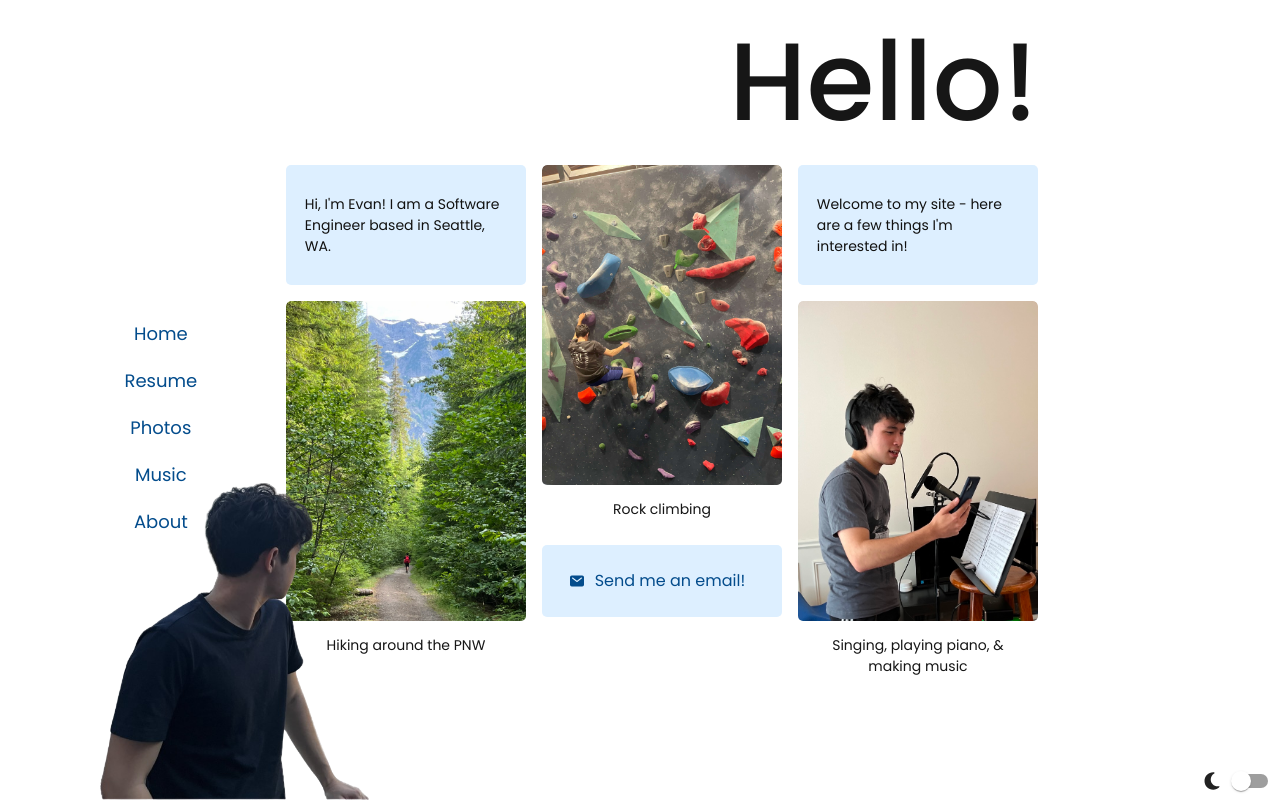
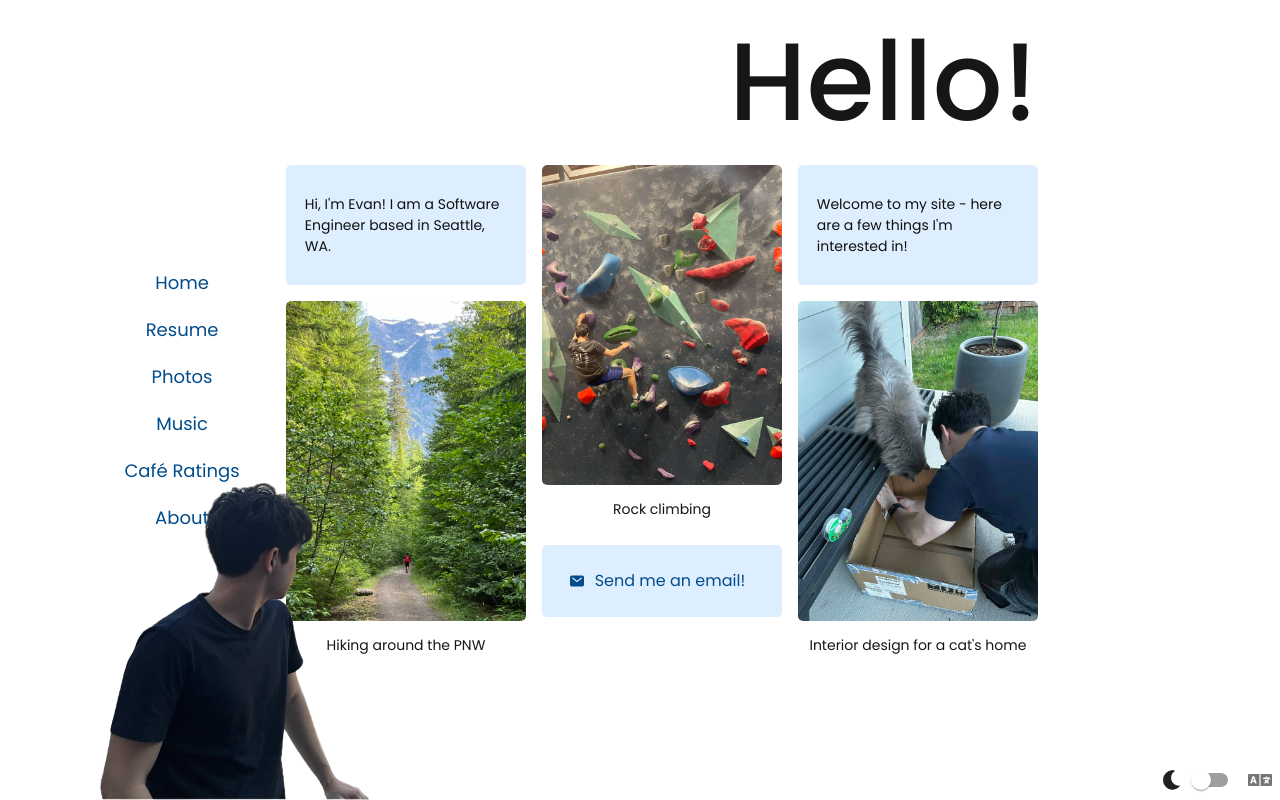
Before and after one commit to jinevang/personal-site, a React (Create React App) app: page / in a window 1280 px wide. Built offline with nearby package versions, Linux system fonts and the light colour scheme.

Commit message:
Add new picture, reducers, and mandarin localization

```diff
--- a/src/App.js
+++ b/src/App.js
@@ -4,7 +4,7 @@ import { BrowserRouter, Route, Routes } from 'react-router-dom';
 import AppRouter from 'config/Routes';
 // Components
 import NavBar from 'components/NavBar';
-import { Box, CssBaseline, Switch, ThemeProvider, useMediaQuery, useTheme } from '@mui/material';
+import { Box, CssBaseline, IconButton, Switch, ThemeProvider, useMediaQuery, useTheme } from '@mui/material';
 
 // Styles
 import { StyledCenter } from 'styles/basic-styles';
@@ -14,48 +14,16 @@ import PageWrapper from 'components/PageWrapper';
 import { darkTheme, getTheme, lightTheme, theme } from 'styles/BasicTheme';
 import { FaMoon } from 'react-icons/fa6';
 import { store } from 'api/store';
-import { Provider } from 'react-redux';
+import { Provider, useDispatch } from 'react-redux';
+import { useAppSelector } from 'hooks/app';
+import { FaLanguage } from 'react-icons/fa';
+import { setLanguage } from 'reducers';
+import MainContainer from 'pages/MainContainer';
 
 function App() {
-  const prefersDarkMode = useMediaQuery('(prefers-color-scheme: dark)');
-
-  const [darkMode, setDarkMode] = useState(() => {
-    const savedMode = localStorage.getItem('darkMode');
-
-    if(!savedMode) {
-      return prefersDarkMode.toString() === 'true';
-    }
-
-    return savedMode ? JSON.parse(savedMode) : false;
-  });
-
-  const handleThemeChange = () => {
-    const newMode = !darkMode;
-    setDarkMode(newMode);
-    localStorage.setItem('darkMode', JSON.stringify(newMode));
-  };
-
-  const isMobile = useMediaQuery(theme.breakpoints.down('lg'));
-
   return (
     <Provider store={store}>
-
-    <ThemeProvider theme={getTheme(darkMode ? 'dark' : 'light')}>
-      <CssBaseline/>
-      <PageWrapper>
-        <BrowserRouter>
-          <NavBar/>
-          <Box sx={{display: 'flex', alignItems: 'center', position: 'fixed', right: 0, bottom: 0, zIndex: 1, [theme.breakpoints.down('lg')]: {
-            backgroundColor: theme.palette.info.light, borderRadius: '50px', padding: '1ch', margin: '1ch'
-          }}}><FaMoon aria-label='Switch between light and dark mode' style={{borderRadius: '50px'}}size={20} onClick={handleThemeChange}/>
-          {!isMobile && <Switch aria-label='Switch between light and dark mode' checked={darkMode} onChange={handleThemeChange}/>}
-          </Box>
-          <StyledCenter id='styledCenter'>
-              <AppRouter/>
-          </StyledCenter>
-        </BrowserRouter>
-      </PageWrapper>
-    </ThemeProvider>
+      <MainContainer/>
     </Provider>
 
   );
--- a/src/components/NavBar.tsx
+++ b/src/components/NavBar.tsx
@@ -13,10 +13,13 @@ import { RiComputerLine } from "react-icons/ri";
 import { MdOutlinePhoto } from "react-icons/md";
 import { MdOutlinePerson } from "react-icons/md";
 import { IoMusicalNotes } from "react-icons/io5";
+import { FaCoffee } from "react-icons/fa";
+import { useAppSelector } from "hooks/app";
 
 const StyledNavBar = styled(Toolbar)<{ textcolor?: string; bgcolor?: string }>(
   ({ textcolor, bgcolor }) => ({
     userSelect: "none",
+    height: "100%",
     backgroundColor: "transparent",
     ":active": {
       backgroundColor: "transparent",
@@ -28,10 +31,8 @@ const StyledNavBar = styled(Toolbar)<{ textcolor?: string; bgcolor?: string }>(
       gap: "2ch",
       position: "fixed",
       alignItems: "center",
-
+      justifyContent: "center",
       left: "10ch",
-      top: "40vh",
-      bottom: "50vh",
       width: "fit-content",
       backgroundColor: "transparent",
     },
@@ -87,34 +88,6 @@ const StyledNavBar = styled(Toolbar)<{ textcolor?: string; bgcolor?: string }>(
   })
 );
 
-const navItems = [
-  {
-    label: "Home",
-    href: "/",
-    icon: <VscHome />,
-  },
-  {
-    label: "Resume",
-    href: "/resume",
-    icon: <RiComputerLine />,
-  },
-  {
-    label: "Photos",
-    href: "/photos",
-    icon: <MdOutlinePhoto />,
-  },
-  {
-    label: "Music",
-    href: "/music",
-    icon: <IoMusicalNotes />,
-  },
-  {
-    label: "About",
-    href: "/about",
-    icon: <MdOutlinePerson />,
-  },
-];
-
 const NavBar = () => {
   const navigate = useNavigate();
   const theme = useTheme();
@@ -122,6 +95,41 @@ const NavBar = () => {
   const navToRoute = (route: string) => {
     navigate(route);
   };
+
+  const { language } = useAppSelector((state) => state.general);
+
+  const navItems = [
+    {
+      label: language === 'EN' ? "Home" : '主頁',
+      href: "/",
+      icon: <VscHome />,
+    },
+    {
+      label: language === 'EN' ? "Resume" : '履歷',
+      href: "/resume",
+      icon: <RiComputerLine />,
+    },
+    {
+      label: language === 'EN' ? "Photos" : '照片',
+      href: "/photos",
+      icon: <MdOutlinePhoto />,
+    },
+    {
+      label: language === 'EN' ? "Music" : '音樂',
+      href: "/music",
+      icon: <IoMusicalNotes />,
+    },
+    {
+      label: "Café Ratings",
+      href: "/drinks",
+      icon: <FaCoffee />,
+    },
+    {
+      label: language === 'EN'? "About" : '介紹',
+      href: "/about",
+      icon: <MdOutlinePerson />,
+    },
+  ];
 
   return (
     <StyledNavBar
--- /dev/null
+++ b/src/hooks/app.ts
@@ -0,0 +1,5 @@
+import { AppDispatch, RootState } from 'api/store'
+import { useDispatch, useSelector, useStore } from 'react-redux'
+
+export const useAppDispatch = useDispatch.withTypes<AppDispatch>();
+export const useAppSelector = useSelector.withTypes<RootState>();
--- a/src/pages/AboutPage.tsx
+++ b/src/pages/AboutPage.tsx
@@ -7,6 +7,7 @@ import { Box, Button, List, ListItem, Typography, useTheme } from "@mui/material
 import styled from "@emotion/styled";
 import { theme } from "styles/BasicTheme";
 import { FaGithub, FaLinkedin } from "react-icons/fa";
+import { useAppSelector } from "hooks/app";
 
 const playlists = [
   "5xiUSBjTZa8DZzOLJFMYg8", // jazz & 老歌
@@ -54,6 +55,9 @@ const StyledAbout = styled(Box)<{ linkcolor: string }>(({ linkcolor }) => ({
 }));
 
 const AboutPage = () => {
+
+  const {language} = useAppSelector((state) => state.general);
+
   function seedBasedOnDay(arrLength: number): number {
     const today = new Date().toISOString().split("T")[0];
 
@@ -78,20 +82,20 @@ const AboutPage = () => {
   }, []);
   return (
     <StyledAbout linkcolor={theme.palette.primary.contrastText}>
-      <h1>About</h1>
-      <p>Hi, I&apos;m Evan! I&apos;m a software engineer based in Seattle.</p>
+      <h1>{language === 'EN' ? 'About' : '自我介紹'}</h1>
+      <p>{language === 'EN' ? 'Hi, I\'m Evan! I\'m a software engineer based in Seattle.' : '哈囉！我是Evan，我是位軟體工程師。'}</p>
       <List>
         <ListItem disablePadding>
-          🦦 recently graduated CSSE student from UWB
+          🦦 {language === 'EN' ? 'recently graduated CSSE student from UWB' : '最近從UWB畢業'}
         </ListItem>
-        <ListItem disablePadding>🧑🏻‍💻 full-stack software developer</ListItem>
+        <ListItem disablePadding>🧑🏻‍💻 full-stack {language === 'EN' ? 'software developer' : '軟體工程師'}</ListItem>
         <ListItem disablePadding>
-          🎵 I love playing, making, and listening to music
+          🎵 {language === 'EN' ? 'I love playing, making, and listening to music' : '喜歡做音樂'}
         </ListItem>
-        <ListItem disablePadding>🧗🏻 I love rock climbing and tennis</ListItem>
+        <ListItem disablePadding>🧗🏻 {language === 'EN' ? 'I love rock climbing and tennis' : '我超喜歡攀岩跟打網球'}</ListItem>
         <ListItem disablePadding>
           <span>
-            🎹 take a look at my{" "}
+            🎹 {language === 'EN' ? 'take a look at my' : '看看我的'}{" "}
             <a
               href="https://bit.ly/albumratings"
               target="_blank"
@@ -103,7 +107,7 @@ const AboutPage = () => {
         </ListItem>
         <ListItem disablePadding>
           <span>
-            🧋 take a look at my{" "}
+            🧋 {language === 'EN' ? 'take a look at my' : '看看我的'}{" "}
             <a
               href="https://bit.ly/drinkratings"
               target="_blank"
@@ -115,7 +119,7 @@ const AboutPage = () => {
         </ListItem>
         <ListItem disablePadding>
           <span>
-            🎶 follow me on{" "}
+            🎶 {language === 'EN' ? 'follow me on' : '追蹤我的'}{" "}
             <a
               href="https://open.spotify.com/user/jinsilky?si=758524874766450b"
               target="_blank"
@@ -126,7 +130,7 @@ const AboutPage = () => {
           </span>
         </ListItem>
         <br />
-        In my recent rotation:
+        {language === 'EN' ? 'In my recent rotation:' : '最近在聽的歌和播放清單：'}
         <ListItem disablePadding>
           <iframe
             style={{ borderRadius: "12px", borderColor: "transparent" }}
@@ -141,7 +145,7 @@ const AboutPage = () => {
         </ListItem>
       </List>
       <Typography sx={{ fontFamily: "inherit", fontSize: 20, fontWeight: 600 }}>
-        Links
+        {language === 'EN' ? 'Links' : '連結'}
       </Typography>
       <List
         sx={{
--- a/src/pages/DrinkRatingsPage.tsx
+++ b/src/pages/DrinkRatingsPage.tsx
@@ -1,18 +1,22 @@
 import React, { useEffect, useState } from "react";
 import {
+  Alert,
   Box,
   Chip,
   CircularProgress,
+  IconButton,
   MenuItem,
   Select,
+  Snackbar,
   Typography,
 } from "@mui/material";
 import { useGetPlacesQuery } from "api/apiSlice";
 import { FaBook, FaCoffee } from "react-icons/fa";
-import { FaBurger } from "react-icons/fa6";
+import { FaBurger, FaXmark } from "react-icons/fa6";
 
 import styled from "@emotion/styled";
 import { theme } from "styles/BasicTheme";
+import { useAppSelector } from "hooks/app";
 
 const StyledDrinksPage = styled(Box)({
   [theme.breakpoints.down("lg")]: {
@@ -46,8 +50,9 @@ const DrinkRatingsPage = () => {
   );
   const rows = data?.values.slice(1);
   const header = data?.values[0];
+  const [alertOpen, setAlertOpen] = useState(true);
 
-  console.log(drinkLocationData);
+  const {language} = useAppSelector((state) => state.general);
 
   const handleSort = (e) => {
     setSortStyle(e.target.value);
@@ -123,6 +128,8 @@ const DrinkRatingsPage = () => {
         }}
       >
         <h1>Drink Ratings</h1>
+        {language === 'CN' && <Snackbar color='info' message={'不好意思，這頁還沒完成翻譯！'} action={<IconButton color={'inherit'} onClick={() => setAlertOpen(false)}><FaXmark/></IconButton>} open={alertOpen} anchorOrigin={{vertical: 'top', horizontal: 'center'}} onClose={() => setAlertOpen(false)}/>}
+
         <Select
           sx={{
             height: "5ch",
--- /dev/null
+++ b/src/pages/MainContainer.tsx
@@ -0,0 +1,75 @@
+import React, { useState } from 'react';
+import { Box, CssBaseline, IconButton, Switch, ThemeProvider, useMediaQuery } from "@mui/material"
+import NavBar from "components/NavBar"
+import PageWrapper from "components/PageWrapper"
+import AppRouter from "config/Routes"
+import { FaLanguage, FaMoon } from "react-icons/fa"
+import { BrowserRouter } from "react-router-dom"
+import { StyledCenter } from "styles/basic-styles"
+import { getTheme, theme } from "styles/BasicTheme"
+import { useDispatch } from 'react-redux';
+import { useAppSelector } from 'hooks/app';
+import { setLanguage } from 'reducers';
+
+const MainContainer = () => {
+
+	const prefersDarkMode = useMediaQuery('(prefers-color-scheme: dark)');
+
+	const dispatch = useDispatch();
+
+	const { language } = useAppSelector((state) => state.general);
+
+	const [languageLocal, setLanguageLocal] = useState(language);
+	const [darkMode, setDarkMode] = useState(() => {
+		const savedMode = localStorage.getItem('darkMode');
+
+		if(!savedMode) {
+			return prefersDarkMode.toString() === 'true';
+		}
+
+		return savedMode ? JSON.parse(savedMode) : false;
+	});
+
+
+
+	const handleThemeChange = () => {
+		const newMode = !darkMode;
+		setDarkMode(newMode);
+		localStorage.setItem('darkMode', JSON.stringify(newMode));
+	};
+
+	const isMobile = useMediaQuery(theme.breakpoints.down('lg'));
+
+	return <ThemeProvider theme={getTheme(darkMode ? 'dark' : 'light')}>
+				<CssBaseline/>
+				<PageWrapper>
+					<BrowserRouter>
+						<NavBar/>
+						<Box sx={{
+							display: 'flex',
+							alignItems: 'center',
+							position: 'fixed',
+							right: 0,
+							bottom: 0,
+							zIndex: 1,
+							[theme.breakpoints.down('lg')]: {
+								backgroundColor: theme.palette.info.light,
+								borderRadius: '50px',
+								padding: '1ch',
+								margin: '1ch'
+							}}}
+						>
+							<FaMoon aria-label='Switch between light and dark mode' style={{borderRadius: '50px'}}size={20} onClick={handleThemeChange}/>
+							{!isMobile && <Switch aria-label='Switch between light and dark mode' checked={darkMode} onChange={handleThemeChange}/>}
+								<IconButton onClick={() => {console.log(languageLocal); dispatch(setLanguage(languageLocal === 'EN' ? 'CN' : 'EN')); setLanguageLocal(languageLocal === 'EN' ? 'CN' : 'EN');}}><FaLanguage/></IconButton>
+						</Box>
+
+						<StyledCenter id='styledCenter'>
+								<AppRouter/>
+						</StyledCenter>
+					</BrowserRouter>
+				</PageWrapper>
+			</ThemeProvider>
+}
+
+export default MainContainer;
--- a/src/pages/MusicPage.tsx
+++ b/src/pages/MusicPage.tsx
@@ -6,6 +6,7 @@ import { Box, Typography } from "@mui/material";
 // Styles and Themes
 import styled from "@emotion/styled";
 import { theme } from "styles/BasicTheme";
+import { useAppSelector } from "hooks/app";
 
 const videos = [
   {
@@ -54,6 +55,8 @@ const MusicPage = () => {
     window.scrollTo(0, 0);
   }, []);
 
+  const {language} = useAppSelector((state) => state.general);
+
   // const [current, setCurrent] = useState('');
 
   // const handleVideoClick = (id: string) => {
@@ -63,7 +66,7 @@ const MusicPage = () => {
 
   return (
     <StyledMusicPage>
-      <h1>Music</h1>
+      <h1>{language === 'EN' ? 'Music' : '音樂'}</h1>
       <Box sx={{ display: "flex", flexDirection: "column", gap: "2ch" }}>
         {videos.map((v, i) => (
           <Box
--- a/src/pages/PhotosPage.tsx
+++ b/src/pages/PhotosPage.tsx
@@ -3,6 +3,7 @@ import { Box, Typography } from "@mui/material";
 import { Masonry } from "@mui/lab";
 import styled from "@emotion/styled";
 import { theme } from "styles/BasicTheme";
+import { useAppSelector } from "hooks/app";
 
 // TODO: need to implement this in a way better way - why does it need require?
 
@@ -23,9 +24,11 @@ const StyledPhotosPage = styled(Box)({
 });
 
 const PhotosPage = () => {
+
+  const {language} = useAppSelector((state) => state.general);
   return (
     <StyledPhotosPage>
-      <h1>Photos</h1>
+      <h1>{language === 'EN' ? 'Photos' : '照片'}</h1>
       <Masonry spacing={1.5} columns={{ xs: 2, sm: 2, md: 3 }}>
         <Box>
           <img
--- a/src/pages/ResumePage.tsx
+++ b/src/pages/ResumePage.tsx
@@ -1,10 +1,12 @@
-import React, { useEffect } from "react";
+import React, { useEffect, useState } from "react";
 
 // MUI
 import {
+  Alert,
   Box,
   Grid2 as Grid,
   IconButton,
+  Snackbar,
   Typography,
   useTheme,
 } from "@mui/material";
@@ -14,6 +16,8 @@ import { theme } from "styles/BasicTheme";
 import styled from "@emotion/styled";
 import { IoMdDownload } from "react-icons/io";
 import { FaGithub } from "react-icons/fa";
+import { useAppSelector } from "hooks/app";
+import { FaXmark } from "react-icons/fa6";
 
 const ResumeCard = styled(Box)({
   borderRadius: "5px",
@@ -108,6 +112,9 @@ const ResumePage = () => {
 
   const themeUser = useTheme();
 
+  const { language } = useAppSelector((state) => state.general);
+  const [alertOpen, setAlertOpen] = useState(true);
+
   const resumeCardBackground = themeUser.palette.secondary.main;
 
   return (
@@ -120,7 +127,9 @@ const ResumePage = () => {
           justifyContent: "space-between",
         }}
       >
-        <h1>Resume</h1>
+        <h1>{language === 'EN' ? 'Resume' : '履歷'}</h1>
+        {language === 'CN' && <Snackbar color='info' message={'不好意思，這頁還沒完成翻譯！'} action={<IconButton color={'inherit'} onClick={() => setAlertOpen(false)}><FaXmark/></IconButton>} open={alertOpen} anchorOrigin={{vertical: 'top', horizontal: 'center'}} onClose={() => setAlertOpen(false)}/>}
+
         <Box sx={{ alignItems: "center", display: "flex" }}>
           <IconButton
             href={require("../assets/resume.pdf")}
@@ -132,7 +141,7 @@ const ResumePage = () => {
             />
           </IconButton>
           <Typography fontSize={14} pr={"1rem"}>
-            Download
+            {language === 'EN' ? 'Download' : '下載'}
           </Typography>
         </Box>
       </Box>
@@ -187,7 +196,7 @@ const ResumePage = () => {
       </ResumeCard>
 
       <br />
-      <h2>Experience</h2>
+      <h2>{language === 'EN' ? 'Experience' : '經驗'}</h2>
       <ResumeSection>
         <ResumeCard sx={{ backgroundColor: resumeCardBackground }}>
           <InfoHolder>
--- a/src/pages/index.tsx
+++ b/src/pages/index.tsx
@@ -10,6 +10,9 @@ import { theme } from "styles/BasicTheme";
 import { colors } from "constants/colors";
 import { IoMail } from "react-icons/io5";
 import { useNavigate } from "react-router-dom";
+import { useSelector } from "react-redux";
+import { generalSlice } from '../reducers/index';
+import { useAppSelector } from "hooks/app";
 
 const StyledIndexPage = styled(Box)({
   width: "60vw",
@@ -19,6 +22,7 @@ const StyledIndexPage = styled(Box)({
   justifyItems: "center",
   alignContent: "center",
   height: "100vh",
+  overflowX: 'hidden',
 
   [theme.breakpoints.down("lg")]: {
     width: "95%",
@@ -117,6 +121,11 @@ const CustomBox = styled(Box)<{
 }));
 
 const IndexPage = () => {
+
+  const { language } = useAppSelector((app) => app.general);
+
+  console.log(language);
+
   useEffect(() => {
     window.scrollTo(0, 0);
   }, []);
@@ -164,7 +173,7 @@ const IndexPage = () => {
             },
           }}
         >
-          Hello!
+          {language === 'EN' ? 'Hello!' : '你好！'}
         </Typography>
         <Masonry
           columns={{ lg: 3, sm: 2, xs: 2 }}
@@ -174,33 +183,33 @@ const IndexPage = () => {
         >
           <CustomBox bgcolor={colors.basicBlue.light} height="15vh">
             <Typography color="#111110" fontSize={14}>
-              Hi, I&apos;m Evan! I am a Software Engineer based in Seattle, WA.
+              {language === 'EN' ? 'Hi, I\'m Evan! I am a Software Engineer based in Seattle, WA.' : '哈囉，我是Evan！ 我是位軟體工程師。'}
             </Typography>
           </CustomBox>
 
           <CustomBox bgcolor="" height="fit-content" image="true" key={3}>
             <img src={require("../assets/rock_climbing.jpg")} />
             <Typography fontSize={14} color={textColor}>
-              Rock climbing
+              {language === 'EN' ? 'Rock climbing' : '攀岩'}
             </Typography>
           </CustomBox>
           <CustomBox bgcolor={colors.basicBlue.light} height="15vh">
             <Typography
               color="#111110"
               fontSize={14}
-              sx={{
-                ":hover": {
-                  cursor: "pointer",
-                },
-              }}
+              // sx={{
+              //   ":hover": {
+              //     cursor: "pointer",
+              //   },
+              // }}
             >
-              Welcome to my site - here are a few things I&apos;m interested in!
+              {language === 'EN' ? 'Welcome to my site - here are a few things I\'m interested in!' : '歡迎來到我的網站！ 讓這些照片介紹一下我喜歡什麼。'}
             </Typography>
           </CustomBox>
           <CustomBox bgcolor="" image="true">
             <img src={require("../assets/hiking.webp")} />
             <Typography fontSize={14} color={textColor}>
-              Hiking around the PNW
+              {language === 'EN' ? ' Hiking around the PNW' : '在PNW附近爬山'}
             </Typography>
           </CustomBox>
 
@@ -215,15 +224,15 @@ const IndexPage = () => {
               >
                 <IoMail />{" "}
                 <Typography color={colors.basicBlue.darkest} fontSize={16}>
-                  Send me an email!
+                  {language === 'EN' ? 'Send me an email!' : '傳 E-mail 給我'}
                 </Typography>
               </Box>
             </Mailto>
           </CustomBox>
           <CustomBox bgcolor="" height="fit-content" image="true">
-            <img src={require("../assets/singing.jpg")} />
+            <img src={require("../assets/shadow.webp")} />
             <Typography color={textColor} fontSize={14} textAlign={"center"}>
-              Singing, playing piano, & making music
+              {language === 'EN' ? 'Interior design for a cat\'s home' : '跟貓咪玩'}
             </Typography>
           </CustomBox>
         </Masonry>
--- /dev/null
+++ b/src/reducers/index.ts
@@ -0,0 +1,25 @@
+import { createSlice, PayloadAction } from "@reduxjs/toolkit";
+
+export interface GeneralState {
+	language: string
+}
+
+export const initialState: GeneralState = {
+	language: 'EN'
+}
+
+export const generalSlice = createSlice({
+	name: 'general',
+	initialState,
+	reducers: {
+		setLanguage: (state: GeneralState, action: PayloadAction<string>) => {
+			const newState = state;
+			state.language = action.payload;
+			return newState;
+		}
+	}
+})
+
+export const {
+	setLanguage
+} = generalSlice.actions;
```
Also changed, not shown: src/api/store.ts (+5 -2 lines), src/assets/shadow.webp (added).
